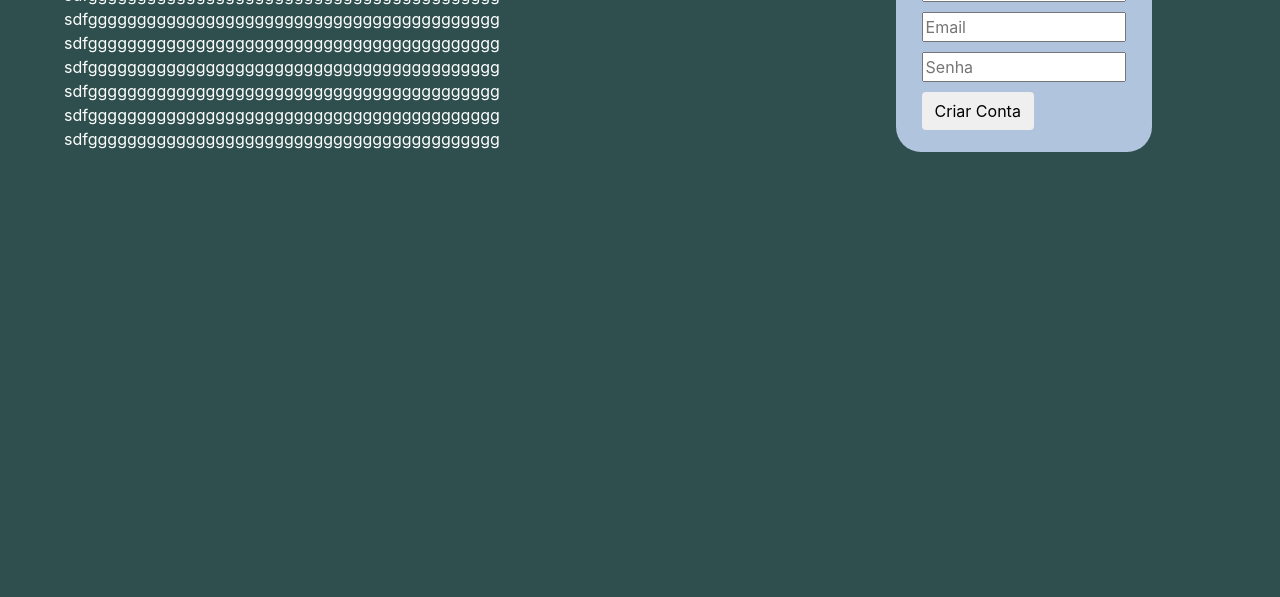
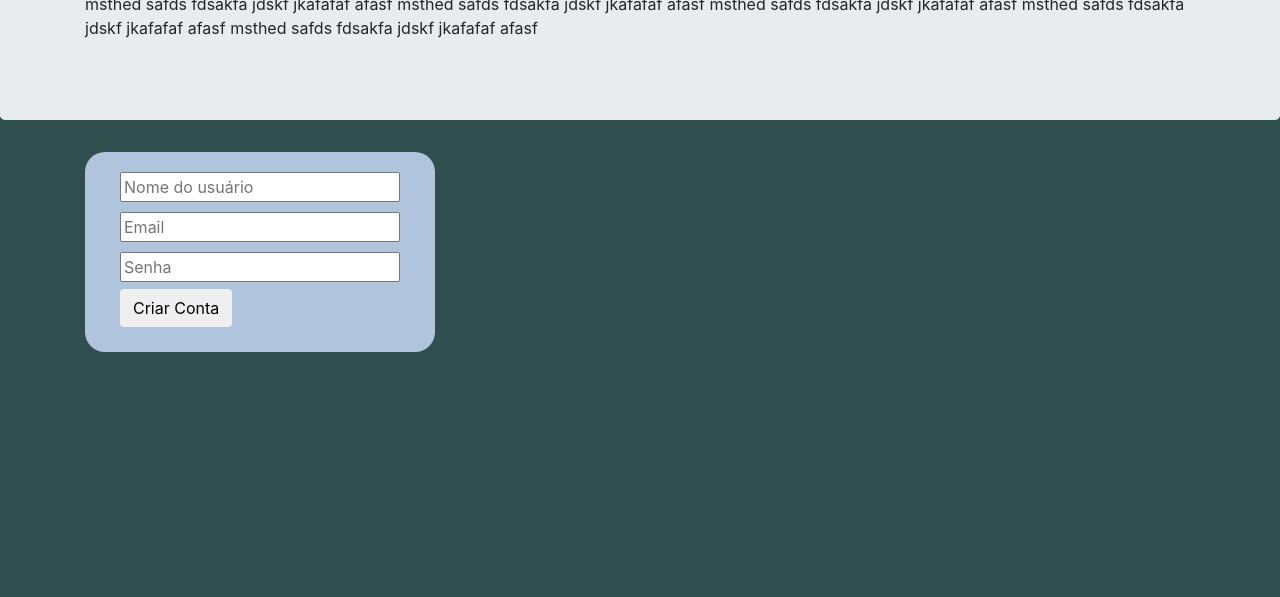
Before and after one commit to MatheusPK/dom-rtica, a plain HTML site: page projeto-final/viewCasaLogin.html in a window 1280 px wide. Shown: the part 203-800 px from the top of the page. Drawn offline with nearby package versions, Linux system fonts and the light colour scheme.

Commit message:
muda design

```diff
--- a/projeto-final/viewCasaLogin.css
+++ b/projeto-final/viewCasaLogin.css
@@ -1,17 +1,12 @@
-
 #caixaInformacao {
     position: relative;
     top: 50px;
     left: 5%;
-    width: 20%;
+    width: 300px;
 }
 #caixaLogin {
-    position: relative;
-    bottom: 165px;
-    left: 70%;
     height: 200px;
-    width: 20%;
-    border-radius: 25px;
+    border-radius: 20px;
     background-color: LightSteelBlue;
 }
 
@@ -36,19 +31,6 @@
     top: 20%;
 }
 
-#btnLogin {
-    position: relative;
-    top: 25%;
-    left: 10%;
-    display: none;
-}
-
-#btnCriarConta {
-    position: relative;
-    top: 25%;
-    left: 10%;
-}
-
 #alertaSucesso {
     position: absolute;
     top: 55%;
@@ -61,3 +43,15 @@
     left: 71%;
     bottom: 150px;
 }
+
+#btnLogin {
+    position: relative;
+    bottom: 15px;
+    display: none;
+}
+
+#botao {
+    position: relative;
+    left: 10%;
+    bottom: 25%;
+}
--- a/projeto-final/viewCasaLogin.html
+++ b/projeto-final/viewCasaLogin.html
@@ -12,6 +12,8 @@
         <script src="viewCasaLogin.js"></script>
     </head>
     <body style="background-color : darkslategrey">
+
+
         <nav class="navbar navbar-expand-lg navbar-dark bg-dark">
             <a class="navbar-brand" style="color: white" >Dom<b>ORT</b>ica</a>
             <button class="navbar-toggler" type="button" data-toggle="collapse" data-target="#navbarNav" aria-controls="navbarNav" aria-expanded="false" aria-label="Toggle navigation">
@@ -29,36 +31,34 @@
             </div>
         </nav>
 
-        <div id="caixaInformacao" style="color: white">
-            <h1><b>Sobre :</b></h1>
+        <div class="jumbotron">
+            <div class="container">
+                <h1 class="display-4">Sobre :</h1>
                 <p>
-                sdfgggggggggggggggggggggggggggggggggggggggggg
-                sdfgggggggggggggggggggggggggggggggggggggggggg
-                sdfgggggggggggggggggggggggggggggggggggggggggg
-                sdfgggggggggggggggggggggggggggggggggggggggggg
-                sdfgggggggggggggggggggggggggggggggggggggggggg
-                sdfgggggggggggggggggggggggggggggggggggggggggg
-                sdfgggggggggggggggggggggggggggggggggggggggggg
-                sdfgggggggggggggggggggggggggggggggggggggggggg
+                    msthed safds fdsakfa jdskf jkafafaf afasf
+                    msthed safds fdsakfa jdskf jkafafaf afasf
+                    msthed safds fdsakfa jdskf jkafafaf afasf
+                    msthed safds fdsakfa jdskf jkafafaf afasf
+                    msthed safds fdsakfa jdskf jkafafaf afasf
                 </p>
             </div>
-
-        <div id="caixaLogin">
+        </div>
+        <div class="container">
+            <div class="row">
+                <div class="col-md-4">
+                    <form id="caixaLogin">
                         <input type="text" name="usuário" placeholder="Nome do usuário" id="txtUsuario">
                         <input type="email" name="email" placeholder="Email" id="txtEmail">
                         <input type="password" name="senha" placeholder="Senha" id="txtSenha">
+                    </form>
+                    <p id="botao">
                         <button type="button" class="btn btn-action" onclick="logar()" id="btnLogin">Login</button>
                         <button type="button" class="btn btn-action" onclick="criarConta()" id="btnCriarConta">Criar Conta</button>
+                    </p>
+                </div>
+            </div>
     </div>
 
-        <div class="alert alert-success" role="alert" id="alertaSucesso" style="display:none">
-            <button onclick="apagarAlertaSucesso()" class="close"></button>
-            <strong>Sucesso!</strong>
-        </div>
-        <div class="alert alert-danger" role="alert" id="alertaErro" style="display:none">
-            <button onclick="apagarAlertaErro()" class="close"></button>
-            <strong>Erro!</strong>
-        </div>
-
+    </main>
     </body>
 </html>
```
Lines whose indentation alone changed are shown as unchanged.
